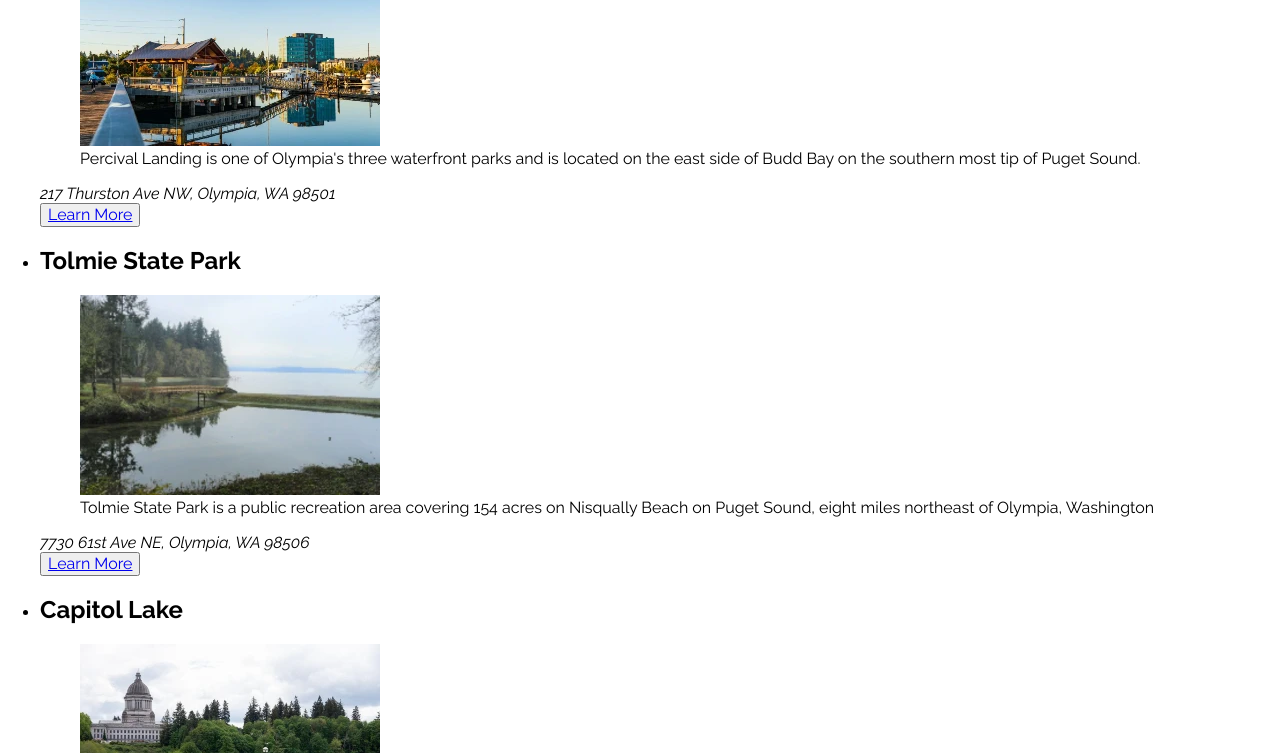
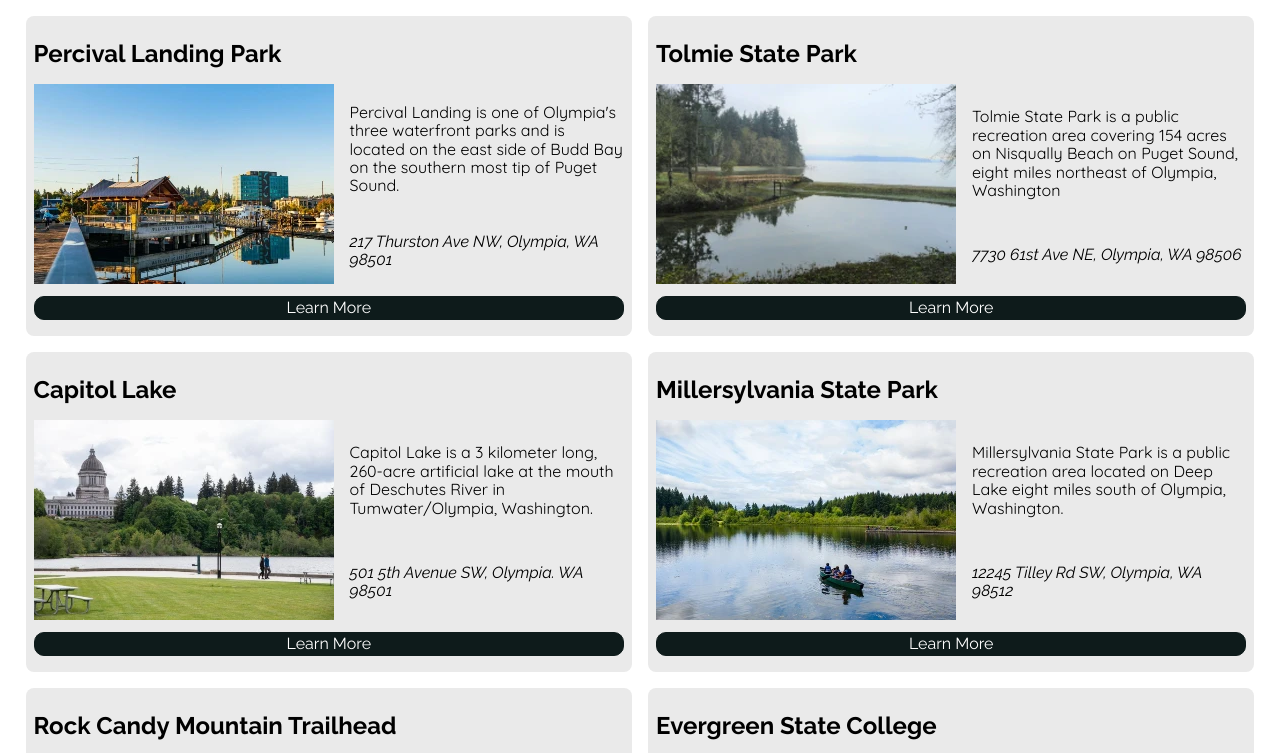
Before and after one commit to baileynance/wdd231, a plain HTML site: page chamber/discover.html in a window 1280 px wide. Shown: the part 302-1055 px from the top of the page. Drawn offline with Linux system fonts and the light colour scheme.

Commit message:
continued work

```diff
--- a/chamber/data/discover.json
+++ b/chamber/data/discover.json
@@ -5,7 +5,7 @@
         "alt": "Percival Landing Park Image",
         "address": "217 Thurston Ave NW, Olympia, WA 98501",
         "description": "Percival Landing is one of Olympia's three waterfront parks and is located on the east side of Budd Bay on the southern most tip of Puget Sound.",
-        "url": "https://olympiawa.gov/city-services/parks/parks-and-trails/percival-landing.aspx"
+        "url": "https://www.olympiawa.gov/services/parks___recreation/percival_landing/index.php"
     },
     {
         "title": "Tolmie State Park",
@@ -13,7 +13,7 @@
         "alt": "Tolmie State Park Image",
         "address": "7730 61st Ave NE, Olympia, WA 98506",
         "description": "Tolmie State Park is a public recreation area covering 154 acres on Nisqually Beach on Puget Sound, eight miles northeast of Olympia, Washington",
-        "url": "https://parks.state.wa.us/549/Tolmie-State-Park"
+        "url": "https://parks.wa.gov/find-parks/state-parks/tolmie-state-park"
     },
     {
         "title": "Capitol Lake",
@@ -21,15 +21,15 @@
         "alt": "Capitol Lake Image",
         "address": "501 5th Avenue SW, Olympia. WA 98501",
         "description": "Capitol Lake is a 3 kilometer long, 260-acre artificial lake at the mouth of Deschutes River in Tumwater/Olympia, Washington.",
-        "url": "https://olympiawa.gov/city-services/parks/parks-and-trails/capitol-lake.aspx"
+        "url": "https://des.wa.gov/about/agency-overview/initiatives/capitol-lake"
     },
     {
         "title": "Millersylvania State Park",
-        "image": "./images/millersylvania-state-park",
+        "image": "./images/millersylvania-state-park.webp",
         "alt": "Millersylvania State Park Image",
         "address": "12245 Tilley Rd SW, Olympia, WA 98512",
         "description": "Millersylvania State Park is a public recreation area located on Deep Lake eight miles south of Olympia, Washington.",
-        "url": "https://parks.state.wa.us/549/Millersylvania-State-Park"
+        "url": "https://parks.wa.gov/find-parks/state-parks/millersylvania-state-park"
     },
     {
         "title": "Rock Candy Mountain Trailhead",
@@ -37,7 +37,7 @@
         "alt": "Rock Candy Mountain Image",
         "address": "10430 Rock Candy Mountain Rd SW, Olympia, WA 98512",
         "description": "Outdoor recreation area featuring kid-friendly hikes and an extensive network of trails for ATVs and overlanding.",
-        "url": "https://www.alltrails.com/trail/us/washington/rock-candy-mountain-trailhead"
+        "url": "https://www.wta.org/go-hiking/hikes/rock-candy-mountain"
     },
     {
         "title": "Evergreen State College",
@@ -53,7 +53,7 @@
         "alt": "Woodard Bay Conservation Area Image",
         "address": "Woodard Bay Conservation Area, Olympia, WA 98506",
         "description": "Woodard Bay Natural Resources Conservation Area is a natural reserve in Olympia, Washington, protected under the Washington Natural Areas Program.",
-        "url": "https://parks.state.wa.us/549/Woodard-Bay-Conservation-Area"
+        "url": "https://www.dnr.wa.gov/WoodardBay"
     },
     {
         "title": "Boston Harbor Marina",
--- a/chamber/discover.html
+++ b/chamber/discover.html
@@ -22,7 +22,7 @@
 </head>
 <body>
     <header>
-        <h1>Olympia WA</h1>
+        <p><strong>Olympia WA</strong></p>
         <p>Chamber of Commerce</p>
         <button id="nav-button">☰</button>
         <nav>
@@ -30,6 +30,7 @@
         </nav>
     </header>
     <main>
+        <h1>Discover Olympia</h1>
         <ul id="discover-container"></ul>
     </main>
     <footer>
--- a/chamber/scripts/discover.js
+++ b/chamber/scripts/discover.js
@@ -32,15 +32,20 @@
         let li = document.createElement("li");
         li.innerHTML = `
         <h2>${title}</h2>
-        <div>
+        <div id="image-container">
             <figure>
                 <img src="${image}" alt="${alt}">
-                <figcaption>${description}</figcaption>
             </figure>
-            <address>${address}</address>
+            <div>
+                <p>${description}</p>
+                <address>${address}</address>
+            </div>
         </div>
-        <button><a href="${url}" target="_blank">Learn More</a></button>
+        <button>Learn More</button>
         `;
+        li.querySelector("button").addEventListener("click", () => {
+            window.open(url, "_blank");
+        });
 
         container.appendChild(li);
     });
--- a/chamber/styles/discover.css
+++ b/chamber/styles/discover.css
@@ -24,7 +24,7 @@
     font-family: "Quicksand", sans-serif;
 }
 
-body {
+* {
     margin: 0;
     padding: 0;
 }
@@ -38,10 +38,10 @@
     padding-top: 1rem;
 }
 
-header h1,
 header p {
     color: var(--white);
-    margin-left: 1rem;
+    margin: 2rem;
+    font-size: 1.5rem;
 }
 
 nav {
@@ -70,7 +70,56 @@
 /* Main */
 /* ---------------------- */
 
+h1 {
+    margin: 2rem 2%;
+}
 
+#discover-container {
+    display: grid;
+    margin: 1rem 2%;
+    grid-template-columns: repeat(2, 1fr);
+    gap: 1rem;
+    list-style-type: none;
+}
+
+#discover-container li {
+    background-color: var(--lightgray);
+    border-radius: 8px;
+    padding: 0.5rem;
+}
+
+#discover-container h2 {
+    margin: 1rem 0;
+}
+
+#image-container {
+    display: grid;
+    grid-template-columns: repeat(2, 1fr);
+    gap: 1rem;
+}
+
+#image-container figure {
+    grid-column: 1/2;
+    margin: 0;
+}
+
+#image-container div {
+    grid-column: 2/3;
+    display: flex;
+    flex-direction: column;
+    justify-content: space-around;
+}
+
+#discover-container button {
+    display: block;
+    width: 100%;
+    height: 1.5rem;
+    border: 1px solid var(--black);
+    background-color: var(--black);
+    color: var(--white);
+    border-radius: 10px;
+    margin: 0.5rem 0;
+}
 
 /* ---------------------- */
 /* Footer */
@@ -126,6 +175,11 @@
         flex-direction: column;
     }
 
+    #discover-container {
+        display: flex;
+        flex-direction: column;
+    }
+
     footer section:nth-child(2) {
         display: flex;
         flex-direction: column;
@@ -162,6 +216,29 @@
         display: flex;
     }
 
+    #discover-container {
+        display: flex;
+        flex-direction: column;
+    }
+
+    #image-container {
+        display: flex;
+        flex-direction: column;
+    }
+
+    #image-container figure {
+        display: flex;
+        justify-content: center;
+    }
+
+    #image-container p {
+        margin: 0.5rem 0;
+    }
+
+    #image-container address {
+        margin: 0.5rem 0;
+    }
+
     footer section:nth-child(2) {
         display: flex;
         flex-direction: column;
```
